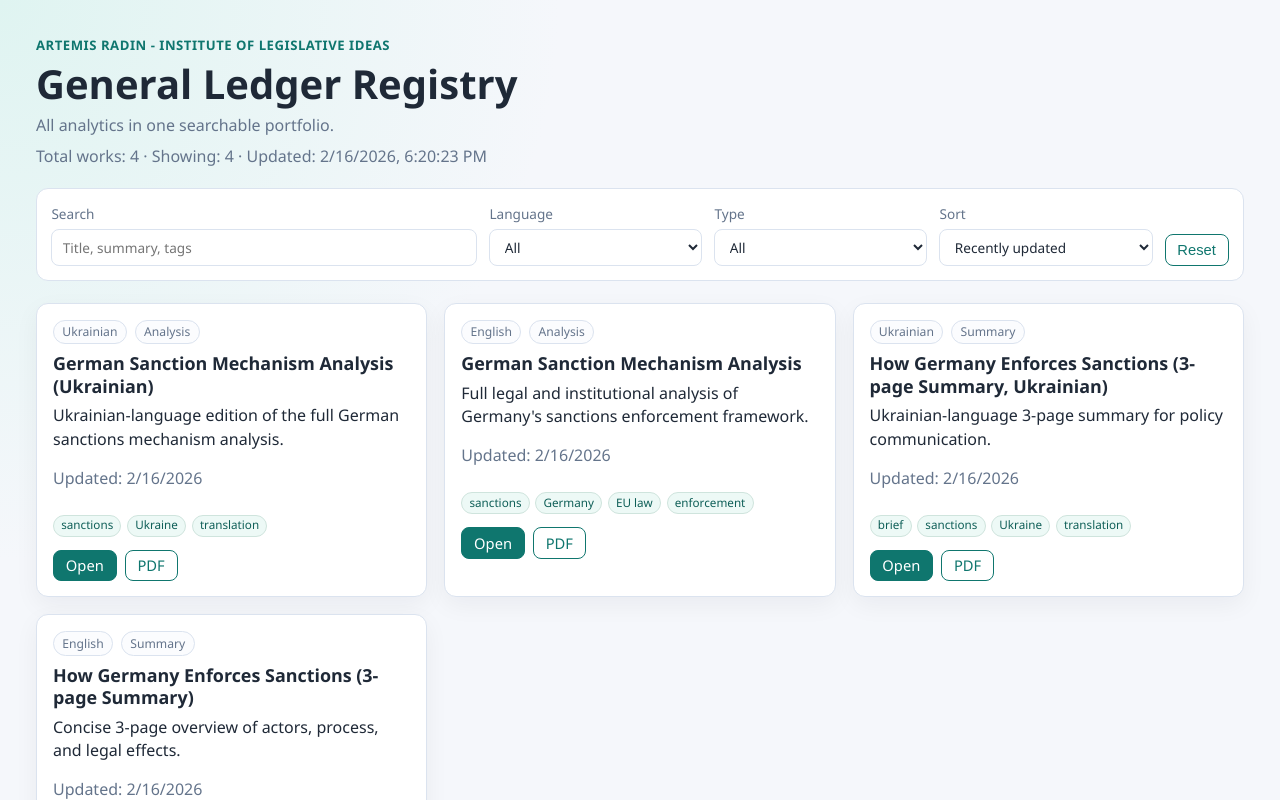
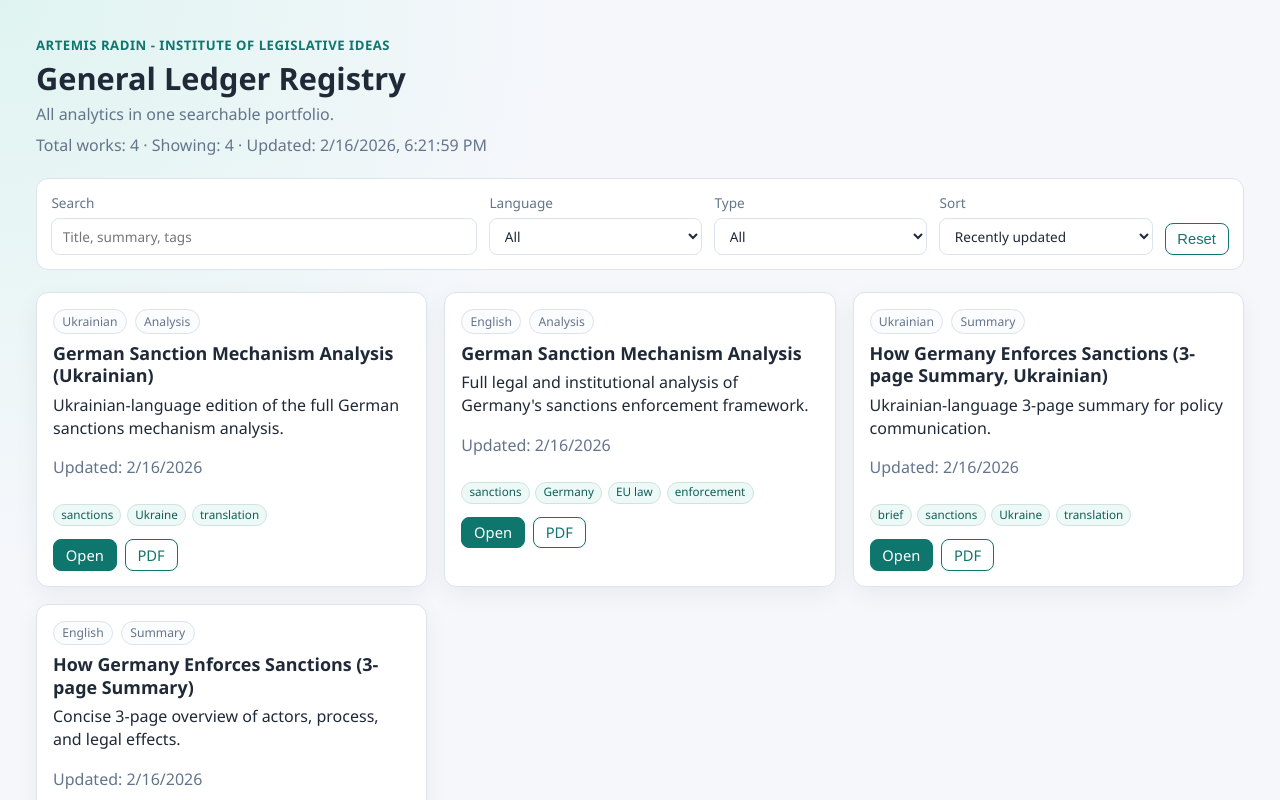
Before and after one commit to artemiusradin-png/izi-ledger-registry, a Next.js app: page / in a window 1280 px wide. Shown: the top 800 px of the page. Built offline with nearby package versions, Linux system fonts and the light colour scheme.

Commit message:
Reduce header size across all pages

```diff
--- a/app/globals.css
+++ b/app/globals.css
@@ -40,7 +40,7 @@ body {
 
 h1 {
   margin: 0.4rem 0;
-  font-size: clamp(1.8rem, 3.2vw, 2.5rem);
+  font-size: clamp(1.45rem, 2.4vw, 1.95rem);
   line-height: 1.15;
 }
 
--- a/content/registry.json
+++ b/content/registry.json
@@ -1,5 +1,5 @@
 {
-  "generatedAt": "2026-02-16T18:20:23.556Z",
+  "generatedAt": "2026-02-16T18:21:59.247Z",
   "total": 4,
   "works": [
     {
--- a/styles/summary.css
+++ b/styles/summary.css
@@ -19,6 +19,12 @@ h1, h2, h3 {
 h1 {
   border-bottom: 2px solid var(--izi-accent);
   padding-bottom: 0.3em;
+  font-size: 1.65rem;
+  line-height: 1.2;
+}
+
+#title-block-header .subtitle {
+  font-size: 1rem;
 }
 
 h2 {
```
Also changed, not shown: public/rendered/styles/analysis.css (+9 -0 lines), styles/analysis.css (+9 -0 lines), 13 other files (tests, documents, lock files or other folders).
